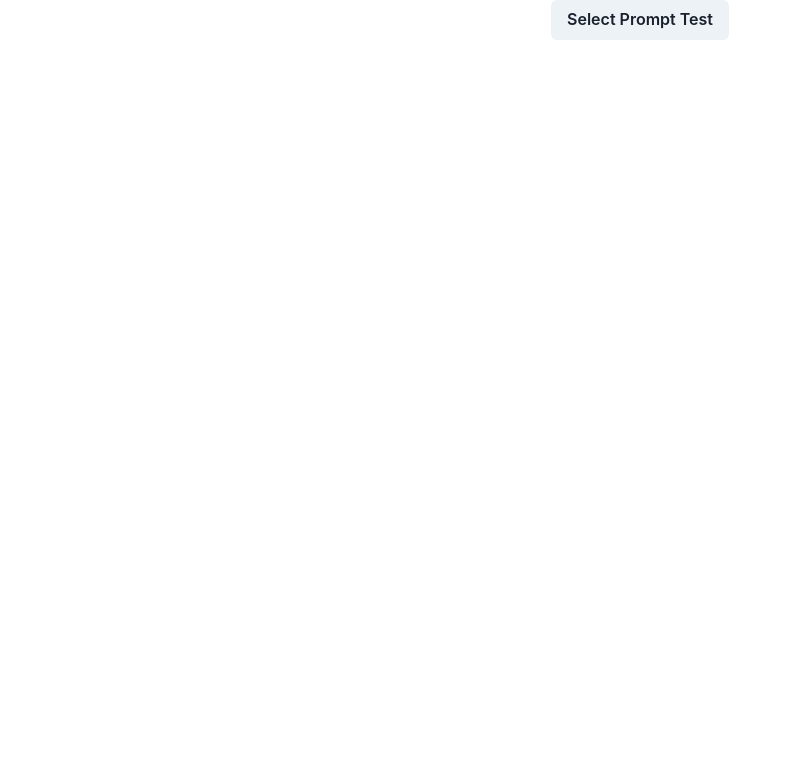
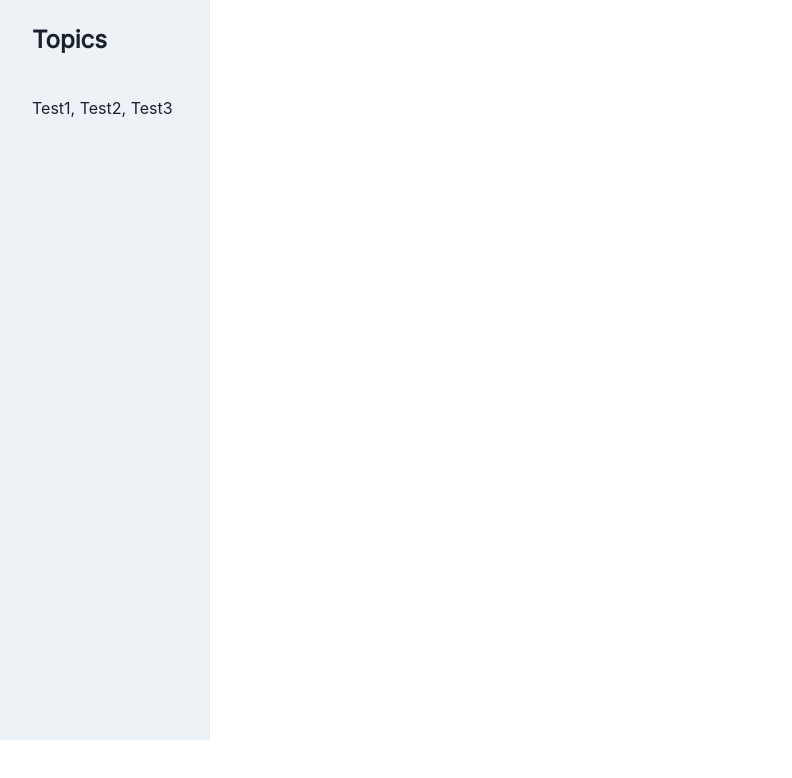
Before and after one commit to cooper-a/lingo-share, a React (Create React App) app in the folder lingo-share/: page /prompt in a window 1280 px wide. Shown: the top 778 px of the page, without its empty margins (0-792 px from the left). Built offline with nearby package versions, Linux system fonts and the light colour scheme; no server answers; the database is empty.

Commit message:
styling the video page and refactoring

```diff
--- a/lingo-share/src/components/video/controls.jsx
+++ b/lingo-share/src/components/video/controls.jsx
@@ -6,13 +6,14 @@ const Controls = ({
   handleCallDisconnect,
   handleAudioToggle,
   handleVideoToggle,
+  handlePromptToggle,
   audio,
   video,
 }) => {
   return (
     <div className="control-btns">
       <div class="topic-btn">
-        <Button>Topics</Button>
+        <Button onClick={handlePromptToggle}>Topics</Button>
       </div>
       <ButtonGroup className="track-btns">
         <Button onClick={handleVideoToggle}>Camera</Button>
@@ -21,9 +22,7 @@ const Controls = ({
         </Button>
       </ButtonGroup>
       <div className="leave-btn">
-        <Button endCall onClick={handleCallDisconnect}>
-          Leave
-        </Button>
+        <Button onClick={handleCallDisconnect}>Leave</Button>
       </div>
     </div>
   );
--- a/lingo-share/src/components/video/participant.jsx
+++ b/lingo-share/src/components/video/participant.jsx
@@ -1,7 +1,7 @@
 import React, { useState, useEffect, useRef } from "react";
 import "../../styles/participant.css";
 
-const Participant = ({ participant }) => {
+const Participant = ({ participant, isLocal }) => {
   const [videoTracks, setVideoTracks] = useState([]);
   const [audioTracks, setAudioTracks] = useState([]);
 
@@ -65,10 +65,14 @@ const Participant = ({ participant }) => {
 
   return (
     <div className="participant">
+      <div className="video">
+        {isLocal ? (
+          <video className="local-video" ref={videoRef} autoPlay={true} />
+        ) : (
+          <video className="remote-video" ref={videoRef} autoPlay={true} />
+        )}
+      </div>
       <h3>{participant.identity}</h3>
-      <div className="video">
-        <video ref={videoRef} autoPlay={true} />{" "}
-      </div>
       <audio ref={audioRef} autoPlay={true} muted={false} />
     </div>
   );
--- a/lingo-share/src/components/video/prompt.jsx
+++ b/lingo-share/src/components/video/prompt.jsx
@@ -2,25 +2,24 @@ import React, { useEffect, useState } from "react";
 import { UserAuth } from "../../contexts/AuthContext";
 import { rtdb } from "../../firebase";
 import { ref, get, set } from "firebase/database";
-import { Button } from "@chakra-ui/react";
+import Sidebar from "./sidebar";
+import "../../styles/room.css";
 
 export default function Prompt() {
   const prompt_ref = ref(rtdb, "/prompts/");
   const live_prompt_ref = ref(rtdb, "/live_prompts/");
-  const [prompts, setPrompts] = useState("");
+  const [prompts, setPrompts] = useState({});
   const test_prompt = "test prompt tell me what you think?";
 
   const getPrompts = () => {
     get(prompt_ref)
       .then((snapshot) => {
         if (snapshot.exists()) {
-          //   console.log(snapshot);
-          //   console.log("HERE");
-          console.log(snapshot.val());
+          // console.log(snapshot.val());
           const data = snapshot.val();
           const prompts = JSON.stringify(data);
-          console.log(prompts);
-          setPrompts(prompts);
+          // console.log(prompts);
+          setPrompts(data);
         } else {
           console.log("No data available");
         }
@@ -40,9 +39,10 @@ export default function Prompt() {
   }, []);
 
   return (
-    <div>
-      <p>{prompts}</p>
-      <Button onClick={handlePromptSelect}>Select Prompt Test</Button>
+    <div className="sidebar">
+      <Sidebar prompts={prompts} />
+      {/* <p>{JSON.stringify(prompts)}</p> */}
+      {/* <Button onClick={handlePromptSelect}>Select Prompt Test</Button> */}
     </div>
   );
 }
--- a/lingo-share/src/components/video/room.jsx
+++ b/lingo-share/src/components/video/room.jsx
@@ -8,6 +8,9 @@ const Room = ({ roomName, room, handleLogout }) => {
   const [participants, setParticipants] = useState([]);
   const [toggleAudio, setToggleAudio] = useState(true);
   const [toggleVideo, setToggleVideo] = useState(true);
+  const [togglePrompt, setTogglePrompt] = useState(false);
+
+  console.log(togglePrompt);
 
   useEffect(() => {
     // Here we define what happens when a remote participant joins
@@ -38,6 +41,10 @@ const Room = ({ roomName, room, handleLogout }) => {
 
   const handleCallDisconnect = () => {
     room.disconnect();
+  };
+
+  const handlePromptToggle = () => {
+    setTogglePrompt(!togglePrompt);
   };
 
   const handleAudioToggle = () => {
@@ -77,26 +84,29 @@ const Room = ({ roomName, room, handleLogout }) => {
   return (
     <div className="room">
       {/* <h2>Room: {roomName}</h2> */}
-      <button onClick={handleLogout}>Log out</button>
+      {togglePrompt && <Prompt />}
       <div className="local-participant">
         {room ? (
           <Participant
             key={room.localParticipant.sid}
             participant={room.localParticipant}
+            isLocal={true}
           />
         ) : (
           ""
         )}
       </div>
-      <div className="remote-participants">{remoteParticipants}</div>
+      <div className="remote-participants">{remoteParticipants[1]}</div>
       <div className="controls">
         <Controls
           handleCallDisconnect={handleCallDisconnect}
           handleAudioToggle={handleAudioToggle}
           handleVideoToggle={handleVideoToggle}
+          handlePromptToggle={handlePromptToggle}
           audio={toggleAudio}
           video={toggleVideo}
         />
+        {/* <button onClick={handleLogout}>Log out</button> */}
       </div>
       {/* <div>
         <Prompt />
--- /dev/null
+++ b/lingo-share/src/components/video/sidebar.jsx
@@ -0,0 +1,56 @@
+import { Box, Flex, Text } from "@chakra-ui/react";
+import { useState } from "react";
+import "../../styles/room.css";
+
+const NavItem = ({ topicName }) => {
+  return (
+    <Flex
+      align="center"
+      p="4"
+      mx="4"
+      borderRadius="lg"
+      role="group"
+      cursor="pointer"
+      _hover={{
+        bg: "gray.200",
+        color: "black",
+      }}
+    >
+      {topicName}
+    </Flex>
+  );
+};
+
+export default function Sidebar({ prompts }) {
+  const [displayList, setDisplayList] = useState(["Test1, Test2, Test3"]);
+
+  console.log(prompts);
+
+  const changeDisplayList = (clicked) => {
+    console.log(clicked);
+  };
+
+  return (
+    <div>
+      <Box
+        className="sidebar"
+        bg={"gray.100"}
+        borderRight="1px"
+        borderRightColor={"gray.200"}
+        top={"0px"}
+        bottom={"60px"}
+        position={"fixed"}
+        w="210px"
+      >
+        <Flex h="20" alignItems="center" mx="8" justifyContent="space-between">
+          <Text fontSize="2xl" fontFamily="Inter" fontWeight="bold">
+            Topics
+          </Text>
+        </Flex>
+        {displayList.map((link) => (
+          <NavItem onClick={changeDisplayList(link)} topicName={link} />
+        ))}
+      </Box>
+    </div>
+  );
+}
--- a/lingo-share/src/styles/participant.css
+++ b/lingo-share/src/styles/participant.css
@@ -1,4 +1,18 @@
-.video {
+.local-video {
+  border-radius: 25px;
+  border: 1px solid black;
+}
+
+.remote-video {
+  /* width: 100vw;
+  height: 100vh; */
+  /* width: 100%;
+  height: 100%; */
+
+  position: fixed;
   width: 100%;
   height: 100%;
+  left: 0;
+  top: 0;
+  z-index: -1;
 }
--- a/lingo-share/src/styles/room.css
+++ b/lingo-share/src/styles/room.css
@@ -1,5 +1,15 @@
 .room {
   position: relative;
+}
+
+.sidebar {
+  z-index: 999;
+}
+
+.controls {
+  position: fixed;
+  bottom: 0;
+  width: 100%;
 }
 
 .local-participant {
@@ -11,7 +21,8 @@
 }
 
 .remote-participants {
-  /* position: relative; */
-  height: 100%;
-  width: 100%;
+  /* position: absolute; */
+  /* height: 100vw;
+  width: 100vh; */
+  /* z-index: -999; */
 }
```
